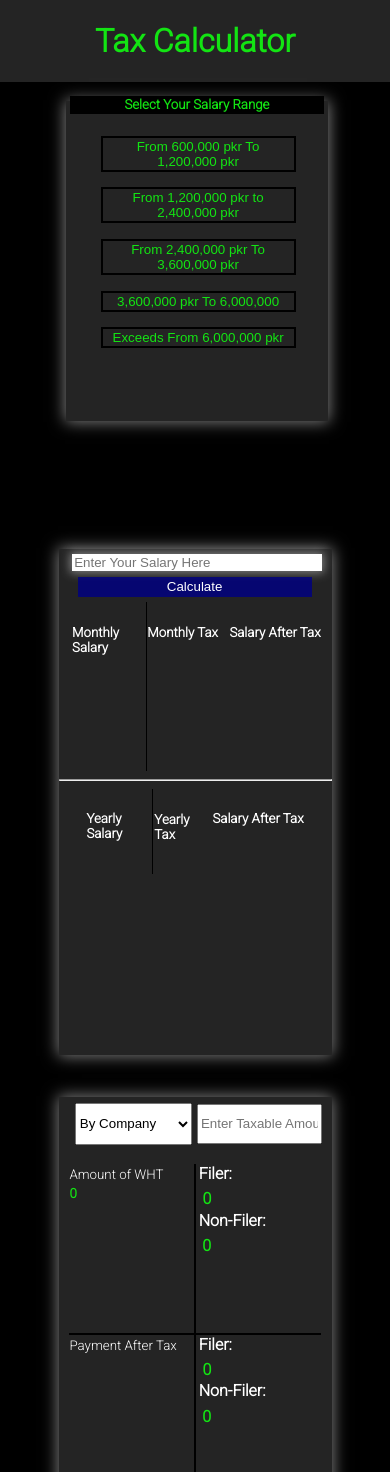
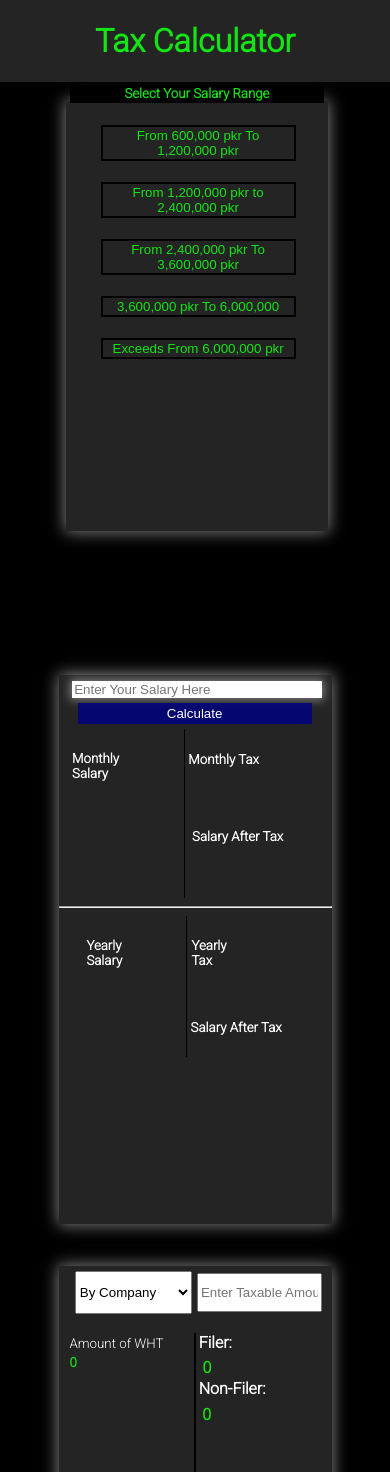
Before and after one commit to Sabeerwaqas/Sales-Tax-Updated, a React (Create React App) app: page / in a window 390 px wide. Shown: the top 1472 px of the page. Built offline with nearby package versions, Linux system fonts and the light colour scheme.

Commit message:
[Make website responsive for 420px website]

```diff
--- a/src/components/Sale.js
+++ b/src/components/Sale.js
@@ -126,17 +126,17 @@ const Sale = () => {
                 <h5 className="monthly-tax">Monthly Tax</h5>
                 <p className="responsive-monthly">
                   {data.map((detail, index) => (
-                    <small className="success " key={index}>
+                    <small className="success success-digit" key={index}>
                       {detail.tax}
                     </small>
                   ))}
                 </p>
               </div>
-              <div>
+              <div className="responsive-salary-after-tax">
                 <h5 className="salary-after-tax">Salary After Tax</h5>
                 <p className="responsive-monthly">
                   {data.map((detail, index) => (
-                    <small className="success" key={index}>
+                    <small className="success success-digit" key={index}>
                       {detail.salary - detail.tax}
                     </small>
                   ))}
@@ -159,17 +159,17 @@ const Sale = () => {
                 <h5 className="yearly-tax">Yearly Tax</h5>
                 <p>
                   {data.map((detail, index) => (
-                    <small className="success" key={index}>
+                    <small className="success responsive-success" key={index}>
                       {detail.tax * totalMonths}
                     </small>
                   ))}
                 </p>
               </div>
-              <div className="yearly-salary">
+              <div className="yearly-salary responsive-yearly-salary">
                 <h5 className="after-tax">Salary After Tax</h5>
                 <p className="responsive-para">
                   {data.map((detail, index) => (
-                    <small className="success" key={index}>
+                    <small className="success yearly-success" key={index}>
                       {detail.salary * totalMonths - detail.tax * totalMonths}
                     </small>
                   ))}
--- a/src/components/sale.css
+++ b/src/components/sale.css
@@ -645,3 +645,114 @@ small{
 }
 
 }
+
+
+
+/* For 420px Devices */
+
+@media screen and (max-width: 420px) {
+
+
+    .btn-parent{
+        height: 50vh;
+    }
+
+    .child-one{
+        top: 80%;
+    }
+
+    .child-two{
+        top: 150%;
+        height: 55vh;
+    }
+
+    .two-point-five{
+        width: 50vw;
+    }
+
+    .responsive-monthly{
+        position: relative;
+        top: 13%;
+    }
+
+.amountForFiler{
+    margin-left: 5%;
+    margin-top: 5%;
+    display: block;
+    font-size: 1rem;}
+
+.amountForNonFiler{
+    margin-left: 3%;
+    margin-top: 5%;
+    display: block;
+    font-size: 1rem;
+}
+
+.same-classname{
+    height: 20vh;
+
+}
+
+.border-tax{
+    border-left: 1px solid #000000;
+    position: relative;
+    left: 14%;
+    padding: 0.2%;
+}
+
+.responsive-salary-after-tax{
+    /* background-color: red; */
+    position: relative;
+    top: 46%;
+    right: 15%;
+}
+
+.responsive-monthly{
+    position: absolute;
+    top: 26%;
+}
+
+
+.responsive-success{
+    /* background-color: red; */
+    position: absolute;
+    top: 40%;
+    right: 20%;
+
+}
+
+.responsive-yearly-salary{
+    /* background-color: red; */
+    margin-top: 30%;
+    position: relative;
+    right: 10%;
+}
+
+.yearly-success{
+    position: absolute;
+    right: 80%;
+}
+
+.child-one{
+    height: 65vh;
+}
+
+.yearly-tax{
+    left: 15%;
+}
+
+.monthly-tax, .salary-after-tax{
+    position: relative;
+    left: 4%;
+}
+
+.success-digit{
+    position: relative;
+    left: 50%;
+}
+
+.after-tax{
+    position: relative;
+    left: 6%;
+}
+}
```
